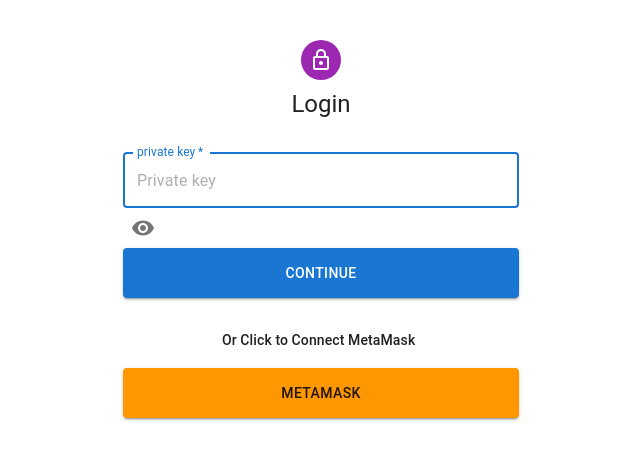
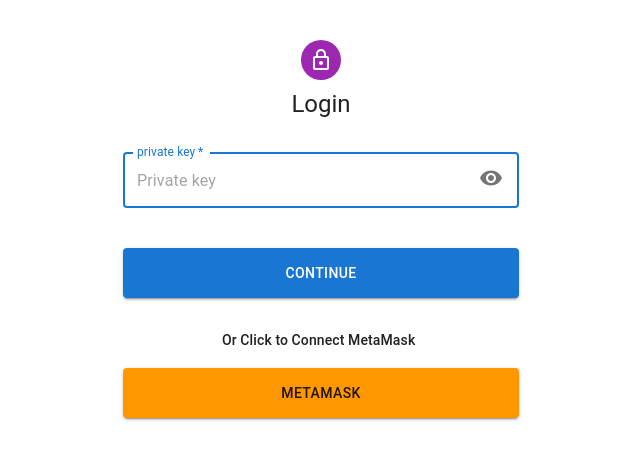
Before and after one commit to imohsinali/LandRegistryUsingBlockChain, a React (Create React App) app in the folder FrontEnd/: page /login in a window 1280 px wide. Shown: the top 460 px of the page, without its empty margins (319-959 px from the left). Built offline with nearby package versions, Linux system fonts and the light colour scheme.

Commit message:
Update index.css

```diff
--- a/FrontEnd/src/index.css
+++ b/FrontEnd/src/index.css
@@ -108,3 +108,20 @@
   /* background-size: cover; */
   /* text-transform: uppercase; */
 }
+
+.key-input {
+  position: relative;
+  width: 100%;
+}
+
+.icon {
+  position: absolute;
+  top: -50px;
+  left: 88%;
+  background-color: red;
+}
+
+.Meta-button {
+  background-color: orange;
+  margin-top: 10%;
+}
```
